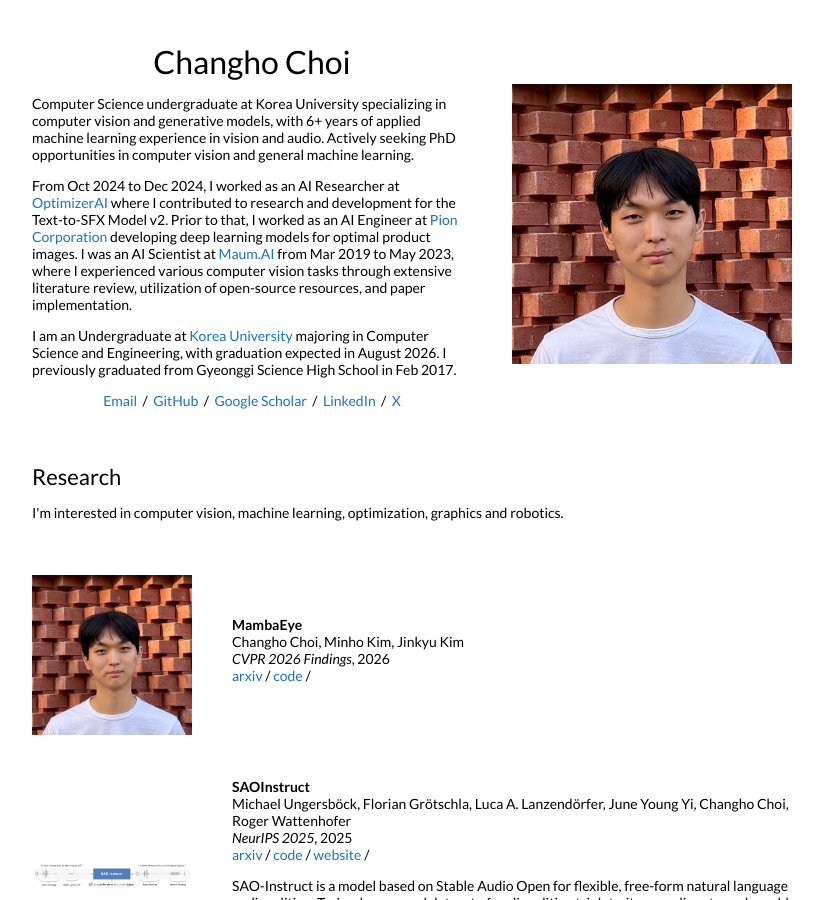
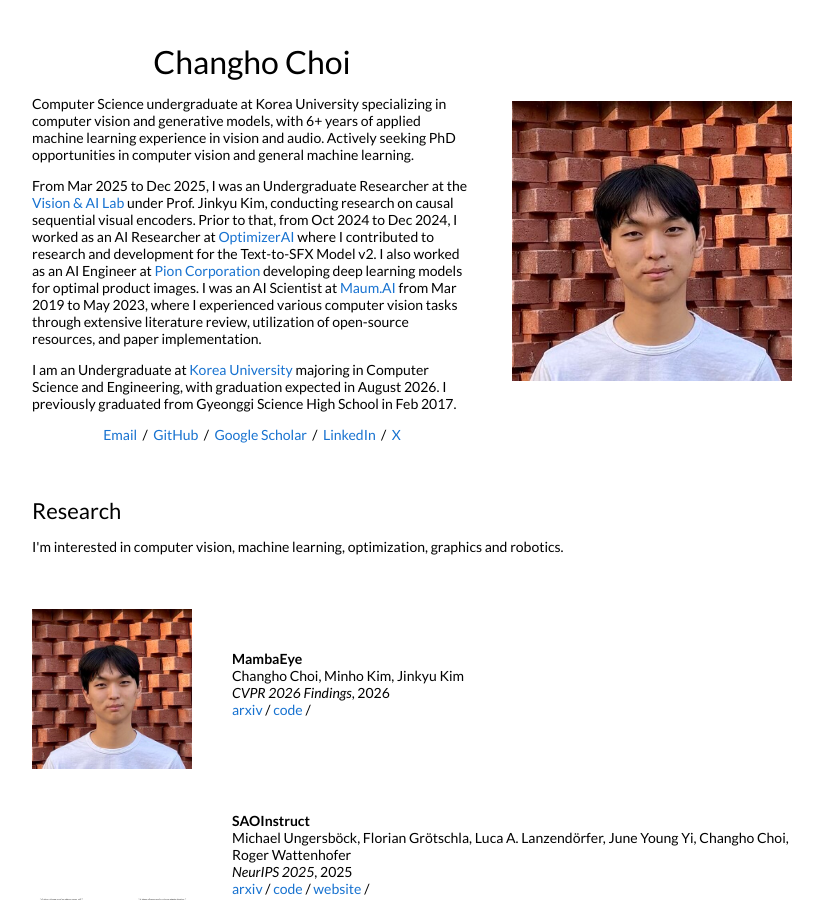
Before and after one commit to usingcolor/usingcolor.github.io, a Jekyll site: the page built from _posts/2026-01-01-mambaeye.md, in a window 1280 px wide and 900 px high. Shown: the whole window, without its empty margins (228-1051 px from the left). Built offline with Jekyll 4.4.1, drawn with Linux system fonts in a browser that asks for light colours; some of the changed text lies outside the part shown.

Commit message:
feat: add Vision & AI Lab research experience post and update work history on the default layout.

```diff
--- a/_layouts/default.html
+++ b/_layouts/default.html
@@ -42,9 +42,12 @@
                 opportunities in computer vision and general machine learning.
               </p>
               <p>
-                From Oct 2024 to Dec 2024, I worked as an AI Researcher at <a
-                  href="https://optimizerai.xyz">OptimizerAI</a> where I contributed to research and development for the
-                Text-to-SFX Model v2. Prior to that, I worked as an AI Engineer at <a href="https://vcat.ai">Pion
+                From Mar 2025 to Dec 2025, I was an Undergraduate Researcher at the <a
+                  href="https://visionai.korea.ac.kr">Vision &amp; AI Lab</a> under Prof. Jinkyu Kim, conducting
+                research on causal sequential visual encoders. Prior to that, from Oct 2024 to Dec 2024, I worked as an
+                AI Researcher at <a href="https://optimizerai.xyz">OptimizerAI</a> where I contributed to research and
+                development for the
+                Text-to-SFX Model v2. I also worked as an AI Engineer at <a href="https://vcat.ai">Pion
                   Corporation</a> developing deep learning models for optimal product images. I was an AI Scientist at
                 <a href="https://maum.ai">Maum.AI</a> from Mar 2019 to May 2023, where I experienced various computer
                 vision tasks through extensive literature review, utilization of open-source resources, and paper
```
Also changed, not shown: _posts/2025-03-01-visionailab.md (added, +9 -0 lines).
